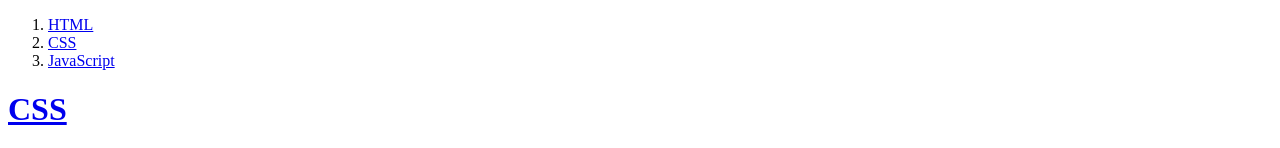
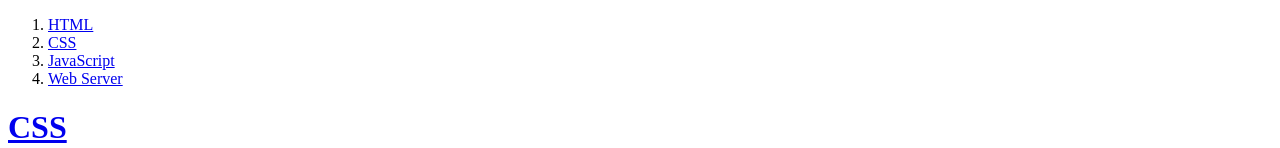
Before and after one commit to ssaacchi/my-first-web-site, a plain HTML site: page 2.html in a window 1280 px wide. Shown: the top 148 px of the page. Drawn offline with Linux system fonts and the light colour scheme.

Commit message:
Update 2.html

```diff
--- a/2.html
+++ b/2.html
@@ -8,6 +8,7 @@
 <li><a href="1.html"> HTML</a> </li> <!--1.html-->
 <li><a href="2.html"> CSS</a></li> <!--2.html-->
 <li><a href="3.html"> JavaScript</a></li> <!--3.html-->
+   <li><a href="4.html"> Web Server</a></li> <!--4.html-->
 </ol>
 
 
```
